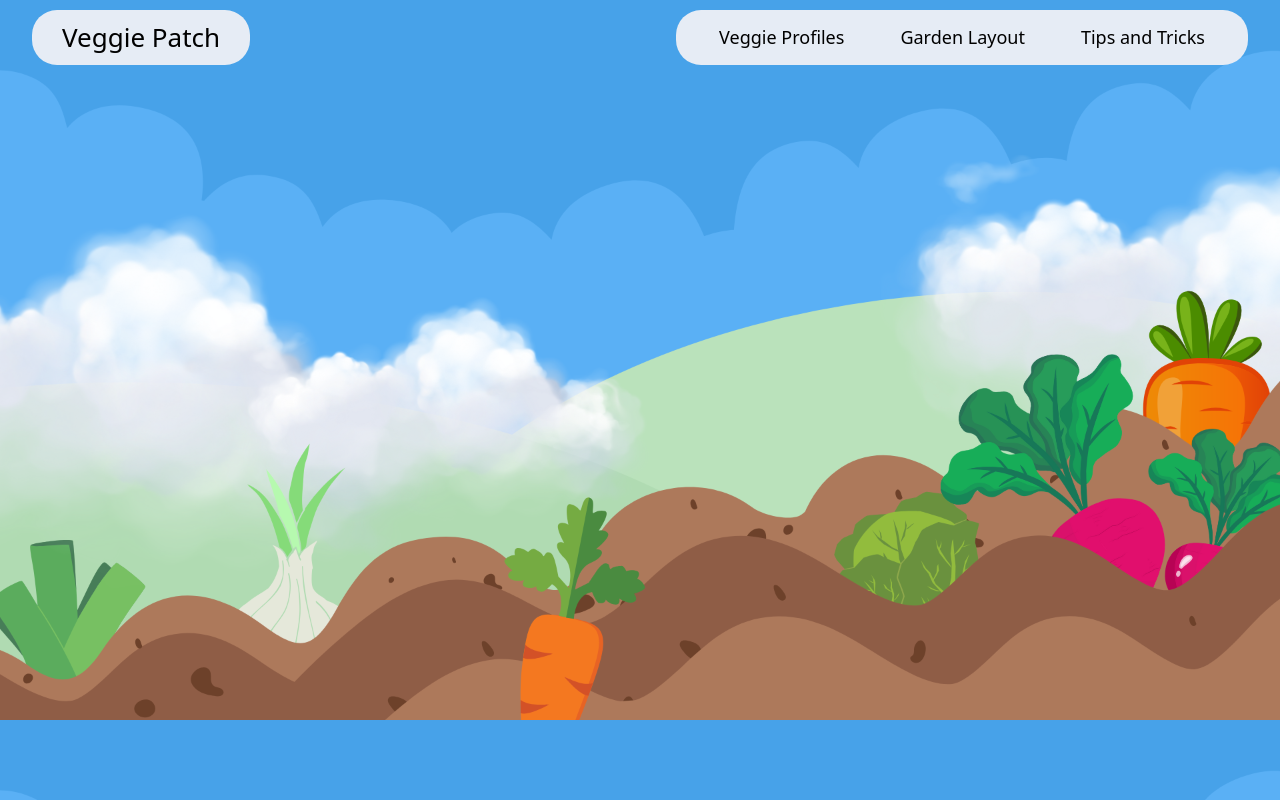
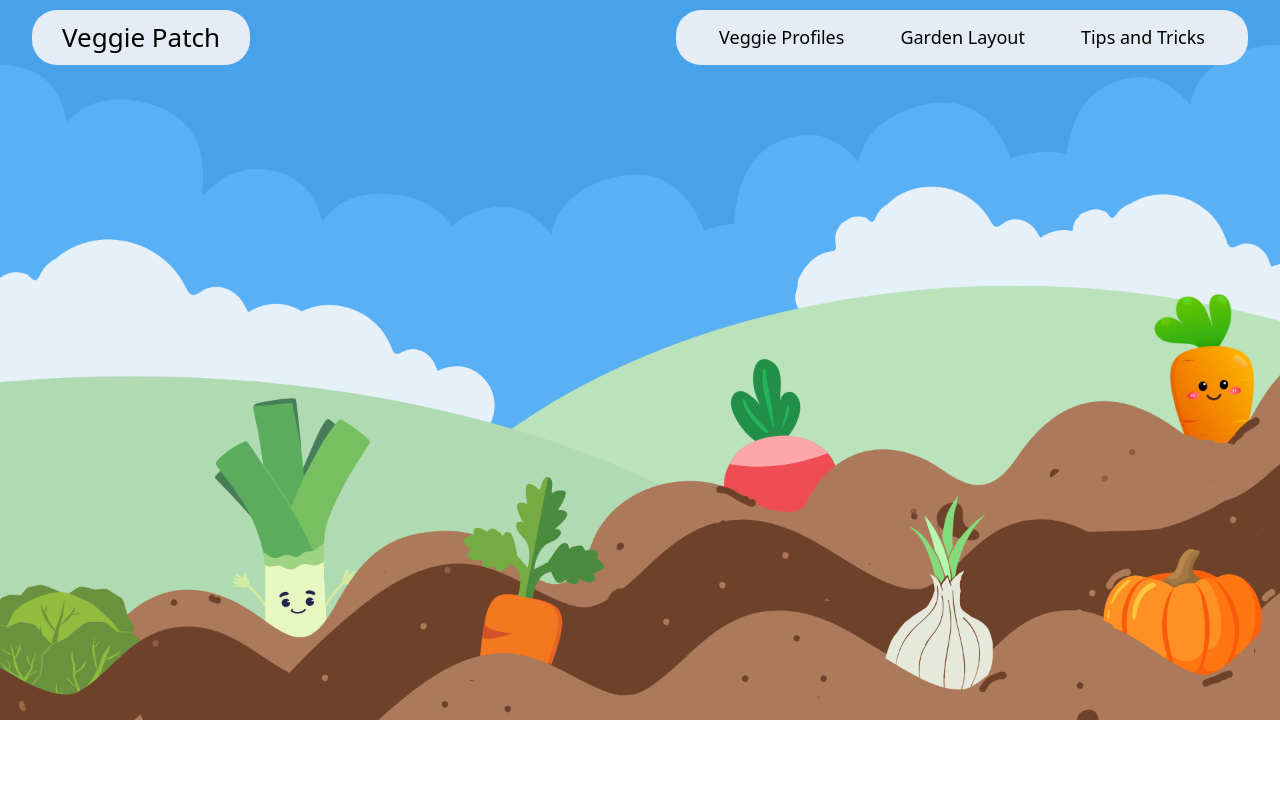
Before and after one commit to Blobaroni/Veggie-Patch-Website, a plain HTML site: page index.html in a window 1280 px wide. Drawn offline with nearby package versions, Linux system fonts and the light colour scheme.

Commit message:
background changed to what i want for index page

```diff
--- a/stylesheet.css
+++ b/stylesheet.css
@@ -6,9 +6,10 @@
 
 /* Index Bg */
 .index-bg {
-    /* background-image: url(images/homepage/index-bg.png); */
-    background-image: url(images/homepage/veggie-patch.png);
+
+    background-image: url(images/homepage/veggie-patch2.png);
     background-size: cover;
+    background-repeat: no-repeat;
 }
 
 /* Veggie Profiles Bg */
```
Also changed, not shown: images/homepage/veggie-patch2.png (added), images/veggie-patch-happy.jpg (added), images/veggie-patch-jpg.jpg (added), images/veggie-patch-nice-1.png (added), images/veggie-patch-nice.jpg (added), images/veggie-patch.png (renamed from images/homepage/veggie-patch.png).
